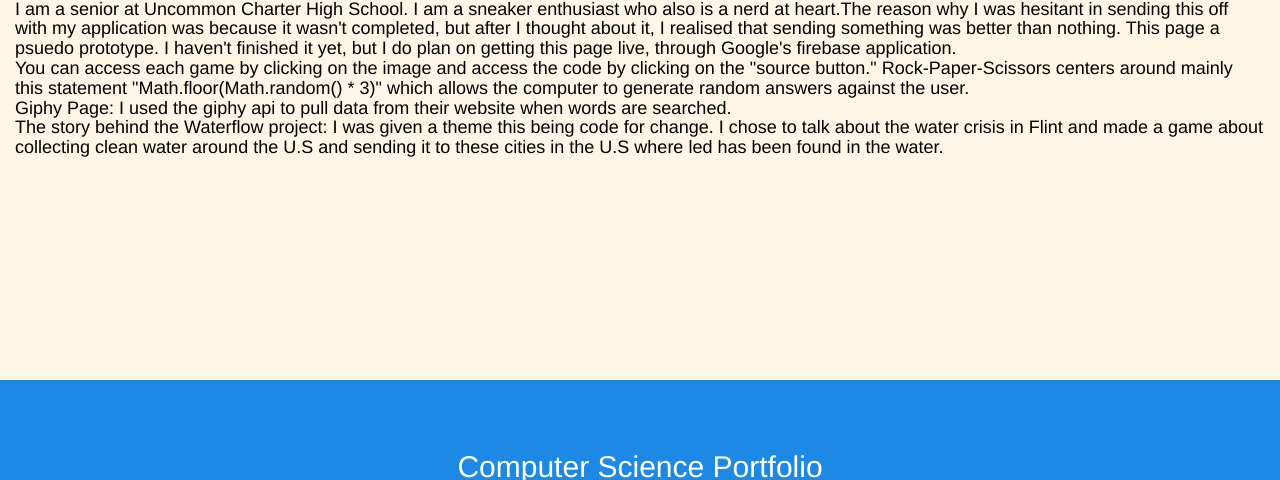
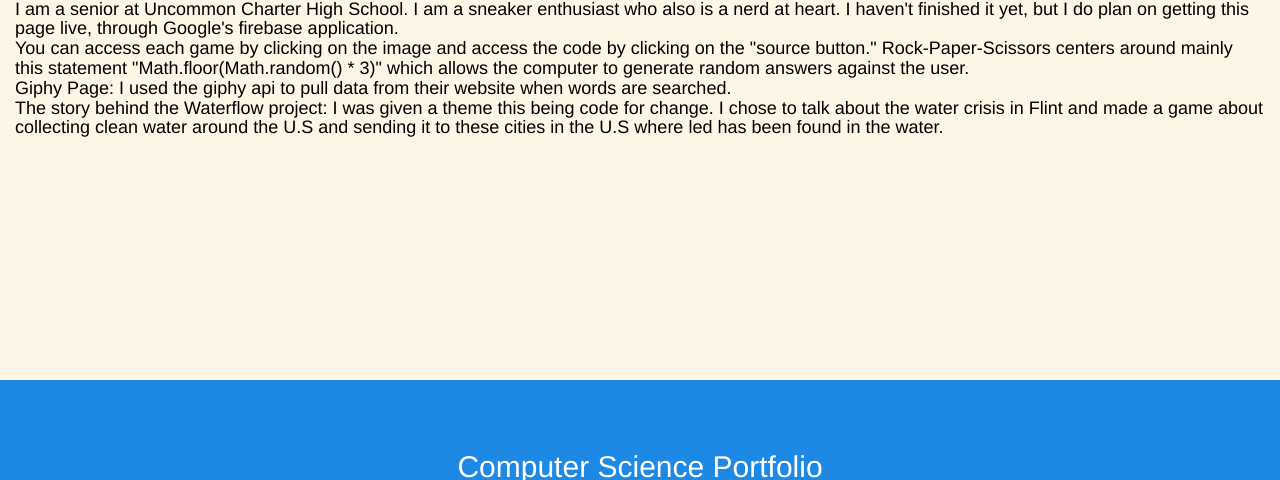
Before and after one commit to Kayahma23/Portfolio, a plain HTML site: page index.html in a window 1280 px wide. Shown: the part 620-1100 px from the top of the page. Drawn offline with nearby package versions, Linux system fonts and the light colour scheme.

Commit message:
Update index.html

```diff
--- a/index.html
+++ b/index.html
@@ -62,8 +62,7 @@
     </div>
     <div id="section2" class="container-fluid">
         <h1>About Me/About This Page</h1>
-        <h4> I am a senior at Uncommon Charter High School. I am a sneaker enthusiast who also is a nerd at heart.The reason why I was hesitant in sending this off with my application was because it wasn't completed, but after I thought about it, I realised
-            that sending something was better than nothing. This page a psuedo prototype. I haven't finished it yet, but I do plan on getting this page live, through Google's firebase application.<br> You can access each game by clicking on the image and
+        <h4> I am a senior at Uncommon Charter High School. I am a sneaker enthusiast who also is a nerd at heart. I haven't finished it yet, but I do plan on getting this page live, through Google's firebase application.<br> You can access each game by clicking on the image and
             access the code by clicking on the "source button." Rock-Paper-Scissors centers around mainly this statement "Math.floor(Math.random() * 3)"
             which allows the computer to generate random answers against the user.
             <br> Giphy Page: I used the giphy api to pull data from their website when words are searched.<br> The story behind the Waterflow project: I was given a theme this being code for change. I chose to talk about the water crisis in Flint and
```
